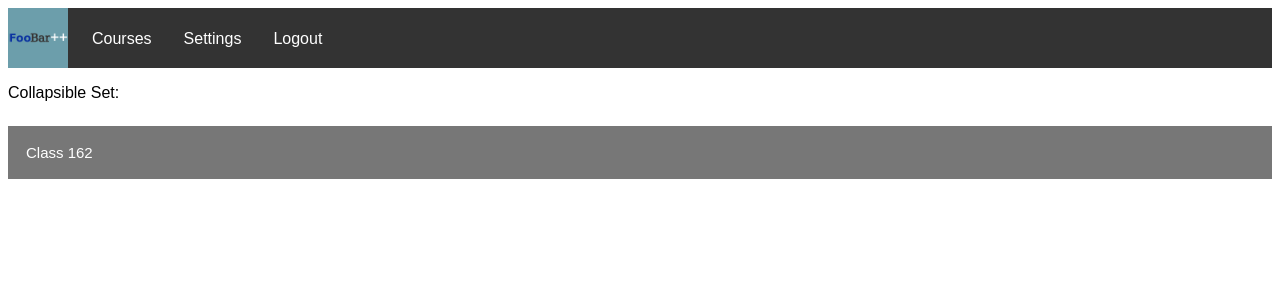
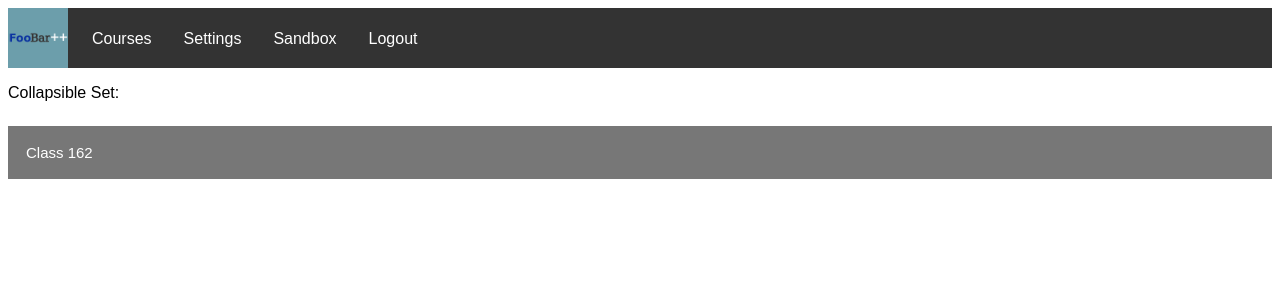
Before and after one commit to LongwoodFooBar/SeniorSeminarProject, a Flask app: page /courses in a window 1280 px wide. Shown: the top 300 px of the page. Run offline with Flask 2, Linux system fonts and the light colour scheme; a user stored in the database is signed in.

Commit message:
Added Sandbox in topbar

```diff
--- a/templates/courses.html
+++ b/templates/courses.html
@@ -16,7 +16,8 @@
 		<ul>
 			<li id="nav-logo"> <img id="logo" src="../static/logo.png"></img></li>
 			<li id="nav-title"><a id="title" href="{{url_for('courses')}}">Courses</a></li>
-			<li id="nav-settings"> <a> Settings </a></li>
+			<li id="nav-settings"> <a> Settings </a></l>
+			<li id="nav-sandox"><a id="sandbox" href="{{url_for('sandbox')}}">Sandbox</a></li>
 			<li id="nav-logout"><a href="{{url_for('logout')}}"> Logout </a> </li>
 		</ul>
 		<div>
```
